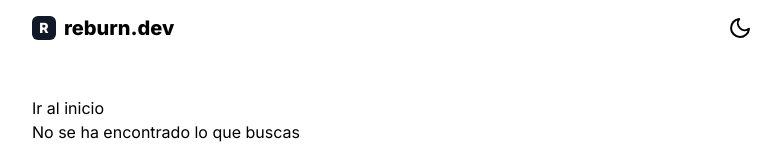
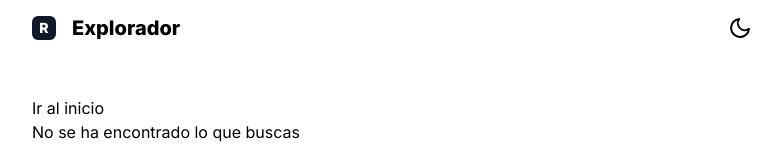
Before and after one commit to JGMateran/tmdb-exporer, a React (Vite) app: page /movie/1 in a window 1280 px wide. Shown: the top 160 px of the page, without its empty margins (248-1029 px from the left). Built offline with nearby package versions, Linux system fonts and the light colour scheme; no server answers.

Commit message:
He cambiado el titulo del menu principal

```diff
--- a/src/components/Topbar.tsx
+++ b/src/components/Topbar.tsx
@@ -8,11 +8,11 @@ export const Topbar = () => {
   return (
     <div className="top-0 sticky z-10 bg-white/90 dark:bg-gray-900/90 text-black dark:text-white backdrop-blur-sm">
       <Container className="h-14 flex items-center">
-        <Logo className="mr-2" />
 
         <h2 className="flex-1 text-xl font-extrabold">
-          <Link to="/">
-            reburn.dev
+          <Link to="/" className="flex items-center">
+            <Logo className="mr-4" />
+            Explorador
           </Link>
         </h2>
 
```
